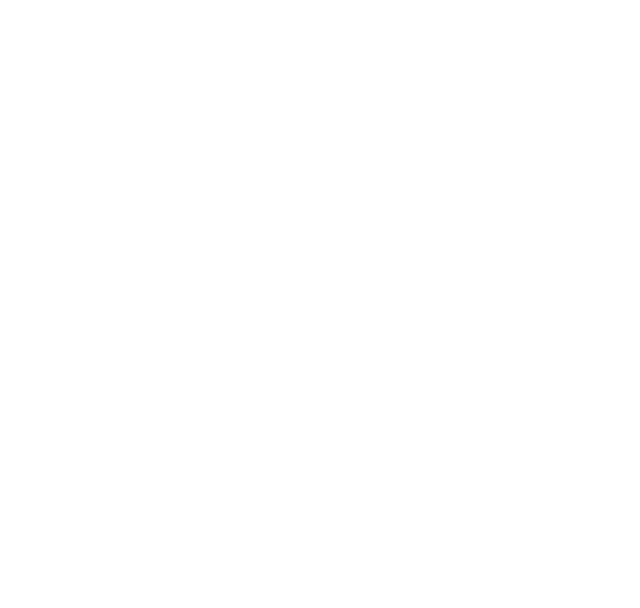
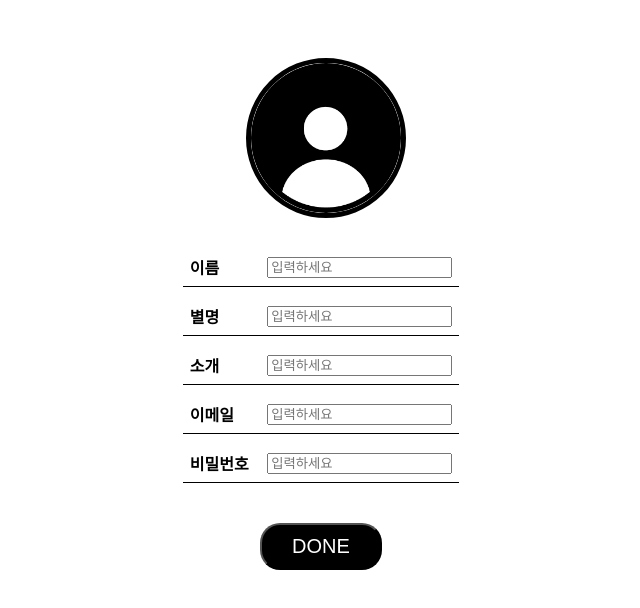
Before and after one commit to BookHub-BookTrio/BookHub-Front, a React (Create React App) app in the folder bookhub/: page /mypage in a window 1280 px wide. Before the commit this address had no page. Shown: the top 608 px of the page, without its empty margins (319-959 px from the left). Built offline with nearby package versions, Linux system fonts and the light colour scheme.

Commit message:
[Feat/#2] - MyPage 디자인

```diff
--- a/bookhub/src/App.jsx
+++ b/bookhub/src/App.jsx
@@ -1,6 +1,7 @@
 import { BrowserRouter, Routes, Route } from "react-router-dom";
 import Test from "../src/pages/Test.jsx";
 import Home from "../src/pages/home/Home.jsx";
+import Mypage from "../src/pages/mypage/MyPage.jsx";
 
 function App() {
   return (
@@ -8,6 +9,7 @@
       <Routes>
         <Route path="/test" element={<Test />} />
         <Route path="/home" element={<Home />} />
+        <Route path="/mypage" element={<Mypage />} />
       </Routes>
     </BrowserRouter>
   );
--- /dev/null
+++ b/bookhub/src/pages/mypage/MyPage.jsx
@@ -0,0 +1,70 @@
+import React, { useState } from "react";
+import styles from "./MyPage.module.css";
+import profileIcon from "../../component/image/Profile.png"; // 프로필 이미지
+// import doneIcon from "../"; // 수정 아이콘
+
+const Mypage = () => {
+  const [formData, setFormData] = useState({
+    name: "",
+    nickname: "",
+    bio: "",
+    email: "",
+    password: "",
+  });
+
+  const handleChange = (e) => {
+    setFormData({ ...FormData, [e.target.name]: e.target.value});
+  };
+
+  return (
+    <div className={styles.container}>
+
+      {/* 헤더 */}
+      {/* <header className={styles.header}>
+        <div className={styles.logo}> BookHub</div>
+        <nav>
+          <span className={styles.active}>MYPAGE</span>
+          <span>HOME</span>
+          <span>WISH</span>
+          <span>COMMUNITY</span>
+
+          <button className={styles.logout}>로그아웃</button>
+        </nav>
+      </header>  */}
+
+      {/* 프로필 영역 */}
+      <div className={styles.profileSection}>
+        <img src={profileIcon} alt="Profile" className={styles.profileImage} />
+      </div>
+
+      {/* 정보 입력 영역 -> 입력 받게 변경해야함 */}
+      <div className={styles.infoContainer}>
+        {[
+          { label: "이름", name: "name", value: formData.name },
+          { label: "별명", name: "nickname", value: formData.nickname },
+          { label: "소개", name: "bio", value: formData.bio },
+          { label: "이메일", name: "email", value: formData.email },
+          { label: "비밀번호", name: "password", value: formData.password },
+        ].map((item, index) => (
+          <div className={styles.infoRow} key={index}>
+            <span className={styles.label}>{item.label}</span>
+            <input
+              type={item.name === "password" ? "password" : "text"}
+              name={item.name}
+              value={item.value}
+              onChange={handleChange}
+              className={styles.inputField}
+              placeholder="입력하세요"
+            />
+            {/* <img src={doneIcon} alt="Edit" className={styles.editIcon} /> */}
+          </div>
+        ))}
+      </div>
+
+      {/* 완료 버튼 */}
+      <button className={styles.doneButton}>DONE</button>
+    </div>
+  );
+};
+
+export default Mypage;
--- /dev/null
+++ b/bookhub/src/pages/mypage/MyPage.module.css
@@ -0,0 +1,94 @@
+.container {
+    max-width: 1440px;
+    margin: 0 auto;
+    padding: 20px;
+    text-align: center;
+    align-items: center;
+    width: 750px;
+  }
+
+  /* 헤더 스타일 - 전체적 수정 필요*/
+  /*.header {
+    display: flex;
+    justify-content: space-between;
+    align-items: center;
+    padding: 15px 50px;
+    background: rgba(203, 211, 189, 0.29);
+    border-radius: 10px;
+  }*/
+
+  /* .logo {
+    font-size: 24px;
+    font-weight: bold;
+  } */
+
+  /* nav span {
+    margin: 0 15px;
+    font-size: 20px;
+    color: gray;
+    cursor: pointer;
+  } */
+
+  /*.active {
+    color: black;
+    font-weight: bold;
+  }*/
+
+  /* .logout {
+    background: black;
+    color: white;
+    padding: 10px 20px;
+    border-radius: 12px;
+    cursor: pointer;
+  } */
+
+  /* 프로필 영역 */
+  .profileSection {
+    margin: 30px auto;
+    width: 150px;
+    height: 150px;
+    flex-shrink: 0;
+  }
+
+  .profileImage {
+    width: 100%;
+    border-radius: 50%;
+    border: 5px solid black;
+  }
+
+  /* 정보 입력 영역 */
+  .infoContainer {
+    margin-top: 40px;
+    width: 100%;
+    align-items: center;
+  }
+
+  .infoRow {
+    display: flex;
+    justify-content: space-between;
+    align-items: center;
+    width: 35%;
+    margin: 10px auto;
+    padding: 7px;
+    border-bottom: 1.5px solid black;
+  }
+
+  .label {
+    font-weight: bold;
+  }
+
+  .editIcon {
+    width: 20px;
+    cursor: pointer;
+  }
+
+  /* 완료 버튼 */
+  .doneButton {
+    background: black;
+    color: white;
+    padding: 10px 30px;
+    font-size: 20px;
+    border-radius: 20px;
+    cursor: pointer;
+    margin-top: 30px;
+  }
```
Also changed, not shown: bookhub/src/component/image/Done.png (added), bookhub/src/component/image/Profile.png (added).
